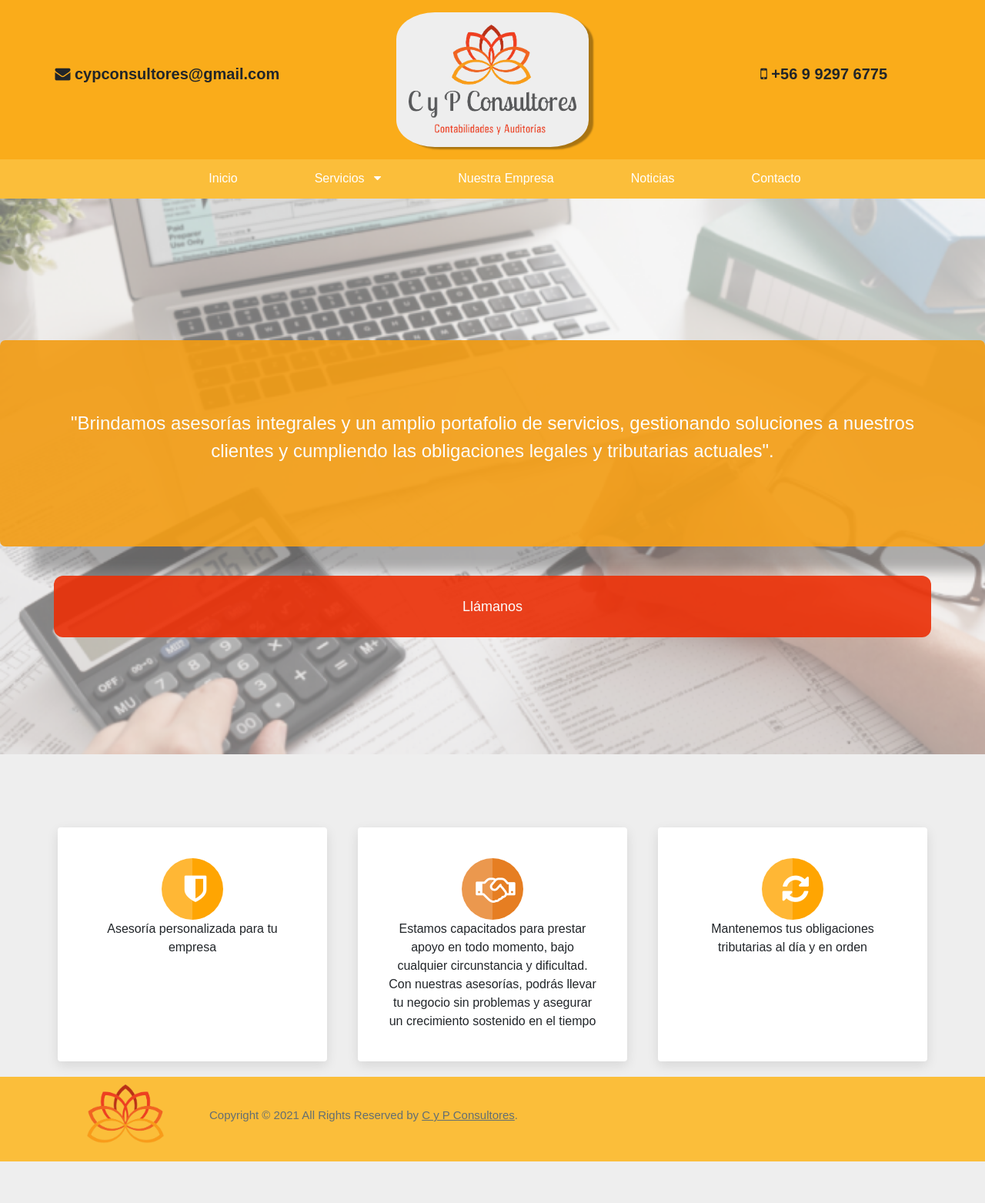
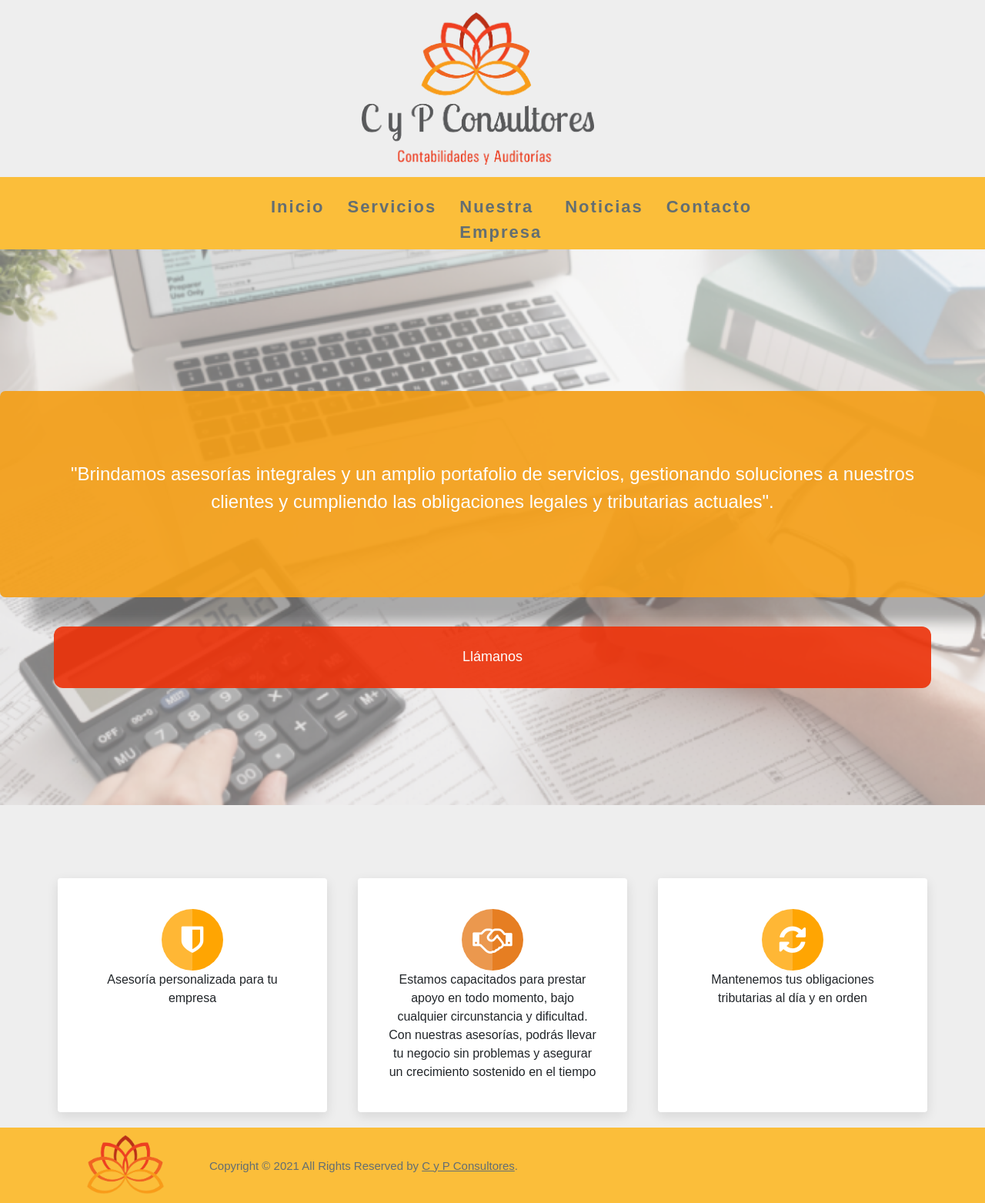
Before and after one commit to Toqui012/ContabilidadCeci, a PHP site: page / in a window 1280 px wide. Shown: the whole page at 77% size. Run offline with PHP 8.4, Linux system fonts and the light colour scheme; some libraries are stand-ins or nearby versions.

Commit message:
Revert "nuevo diseño"
This reverts commit 0698a6c9f6ec214995b36ac82cb8a4a5cf0d5ecf.

```diff
--- a/app.js
+++ b/app.js
@@ -1,3 +1,28 @@
+
+
+function navSlide() {
+    const burger = document.querySelector(".burger");
+    const nav = document.querySelector(".nav-links");
+    const navLinks = document.querySelectorAll(".nav-links li");
+
+    burger.addEventListener("click", () => {
+        //Toggle Nav
+        nav.classList.toggle("nav-active");
+
+        //Animate Links
+        navLinks.forEach((link, index) => {
+            if (link.style.animation) {
+                link.style.animation = ""
+            } else {
+                link.style.animation = `navLinkFade 0.5s ease forwards ${index / 7 + 0.5}s`;
+            }
+        });
+        //Burger Animation
+        burger.classList.toggle("toggle");
+    });
+
+}
+
 
 function caca(){
     console.log("hola")
@@ -10,66 +35,12 @@ function changeText(){
     hoverList.addEventListener("click", () => {
         colorText.style = "color: #fff";
     });
+
+
 }
 
 
-
-
-// Desktop Nav
-
-const parent = document.querySelectorAll(".drop-down");
-const nav = document.querySelector("nav");
-
-for (let i = 0; i < parent.length; i++) {
-  parent[i].addEventListener("click", function () {
-    let ddStatus = parent[i].childNodes[2].style.display;
-
-    if (ddStatus === "flex") {
-      parent[i].childNodes[2].style.display = "none";
-    } else {
-      closeAll(parent);
-      parent[i].childNodes[2].style.display = "flex";
-      parent[i].childNodes[2].style.padding = 0;
-    }
-  })
-}
-
-function closeAll(arg) {
-  for (let i = 0; i < arg.length; i++) {
-    arg[i].childNodes[2].style.display = "none";
-  }
-}
-
-document.addEventListener("click", function (e) {
-  if (!nav.contains(e.target)) {
-    closeAll(parent);
-  }
-})
-
-// Mobile Nav
-
-const mParent = document.querySelectorAll(".mobile-nav .m-drop-down");
-const mNav = document.querySelector(".mobile-nav");
-const toggleNav = document.getElementById("toggle-nav");
-
-for (let i = 0; i < mParent.length; i++) {
-  mParent[i].addEventListener("click", function () {
-    let ddStatus = mParent[i].childNodes[2].style.display;
-
-    if (ddStatus === "block") {
-      mParent[i].childNodes[2].style.display = "none";
-    } else {
-      closeAll(mParent);
-      mParent[i].childNodes[2].style.display = "block";
-    }
-  })
-}
-
-toggleNav.addEventListener("click", function () {
-  mNav.classList.toggle("open");
-  toggleNav.classList.toggle("open");
-})
-
+navSlide();
 
 
 
--- a/index.html
+++ b/index.html
@@ -11,67 +11,36 @@
     <title>Cypconsultores</title>
 </head>
 <body>
+    <div class="container">
+            <div class="row justify-content-end">
+                <div class="col-md-4 m-3 headerLogo">
+                    <img class="container-fluid" id="imgLogo" src="assets/Logo.png" alt="">
+                </div>
+                <div class="col-md-2 headerContact d-flex align-content-center flex-wrap" style="visibility: hidden;">
+                    <i class="fa fa-mobile fa-2x" aria-hidden="true"></i><p> +56 9 9297 6775</p>
+                </div>
+                <div class="col-md-2 headerContact d-flex align-content-center flex-wrap" style="visibility: hidden;">
+                    <i class="fa fa-envelope fa-1x" aria-hidden="true"></i>
+                    <p> cypconsultores@gmail.com</p>
+                </div>
 
-    <header>
-        <div class="main-heading row">
-            <div class="col-md-4 align-self-center">
-                <i class="fa fa-envelope" aria-hidden="true"></i> cypconsultores@gmail.com<p></p>
             </div>
+    </div>
 
-            <div class="col-md-4 p-3">
-                <img class="p-3" src="assets/Logo.png" id="logoNav" alt="">
-            </div>
-
-            <div class="col-md-4 align-self-center">
-                <i class="fa fa-mobile" aria-hidden="true"></i> +56 9 9297 6775<p></p>
-            </div>
+    <nav>
+        <ul class="nav-links">
+            <li><a href="index.html"><strong>Inicio</strong> </a></li>
+            <li><a href="services.html"><strong>Servicios</strong></a></li>
+            <li><a href="nuestraEmpresa.html"><strong>Nuestra Empresa</strong></a></li>
+            <li><a href="#"><strong>Noticias</strong></a></li>
+            <li><a href="#"><strong>Contacto</strong></a></li>
+        </ul>
+        <div class="burger">
+            <div class="line1"></div>
+            <div class="line2"></div>
+            <div class="line3"></div>
         </div>
-    </header>
-
-      <div class="desktop-nav">
-          <div class="d-flex justify-content-center">
-            <nav>
-                <ul>
-                    <li><a href="#">Inicio</a></li>
-                    <li class="drop-down"><a href="#">Servicios <i class="fa fa-caret-down" aria-hidden="true"></i></a>
-                        <ul>
-                            <li><a href="#">Asesorías Contables</a></li>
-                            <li><a href="#">Asesorías Tributarias</a></li>
-                            <li><a href="#">Recursos Humanos</a></li>
-                            <li><a href="#">Auditorías</a></li>
-                        </ul>
-                    </li>
-                    <li><a href="#">Nuestra Empresa</a></li>
-                    <li><a href="#">Noticias</a></li>
-                    <li><a href="#">Contacto</a></li>
-                </ul>
-            </nav>
-          </div>
-      </div>
-
-      <div id="toggle-nav">+</div>
-
-      <div class="mobile-nav">
-        <ul>
-          <li><a href="#">Home</a></li>
-          <li class="m-drop-down"><a href="#">Courses <i class="fas fa-caret-down"></i></a>
-            <ul>
-              <li><a href="#">App Dev</a></li>
-              <li><a href="#">Web Dev</a></li>
-              <li><a href="#">Unity Game Dev</a></li>
-            </ul>
-          </li>
-          <li class="m-drop-down"><a href="#">Downloads <i class="fas fa-caret-down"></i></a>
-            <ul>
-              <li><a href="#">Android</a></li>
-              <li><a href="#">iOS</a></li>
-              <li><a href="#">PS4</a></li>
-            </ul>
-          </li>
-          <li><a href="#">About</a></li>
-        </ul>
-      </div>
-
+    </nav>
 
         <div class="content-wrapper">
             <img src="assets/imagen 1.png" class="img-fluid" alt="imagenLogoCentral">
--- a/style.css
+++ b/style.css
@@ -1,157 +1,201 @@
-
 *{
     font-family: sans-serif ;
     padding: 0;
     margin: 0;
     box-sizing: border-box;
+    font-weight: lighter;
+}
+
+html{
+  overflow: hidden;
 }
 
 body{
     overflow-x: hidden;
     width: 100%;
     height: 100vh;
+    align-items: center;
+    justify-content: center;
     background: #eee !important;
 }
 
-header {
-  background:#333;
+
+/* Sección Nav */
+
+.mainHeader{
+  background-color: blue ;
 }
 
-#logoNav{
-  width: 100%;
-  max-width: 250px;
-  background: #eee;
-  border-radius: 20%;
-  box-shadow: 7px 4px 2px -1px rgba(0, 0, 0, .32);
+.mainHeader i{
+  font-size: 30px !important;
 }
 
-#contactHeader{
-  list-style: none;
+nav {
+    position: sticky;
+    top: 0;
+    width: 100%;
+    display: flex;
+    justify-content: space-around;
+    align-items: center;
+    min-height: 6vh;
+    background: #fbbe3a;
+    font-family: sans-serif;
+    z-index: 2;
 }
 
-.logo-box{
+.logo {
+    color: rgb(226, 226, 226);
+    text-transform: uppercase;
+    letter-spacing: 5px;
+    font-size: 20px;
 }
 
-.main-heading {
-  text-align: center;
-  font-size:20px;
-  font-weight:bold;
-  background-color: #faac1a !important;
-  margin: 0 !important;
+.nav-links {
+    display: flex;
+    justify-content: space-around;
+    width: 50%;
 }
 
-.desktop-nav {
-  width: 100vw;
-  height:51px;
-  background: #fbbe3a;
+
+.nav-links li {
+    list-style: none;
+    transform: translateY(1vh);
 }
 
-nav ul {
-  display: flex;
-  list-style: none;
-  z-index: 1 !important;
+.nav-links a {
+    color: #636e72;
+    text-decoration: none;
+    letter-spacing: 2px;
+    font-weight: bold;
+    font-size: 22px;
+    margin-right: 30px;
 }
 
-nav ul a {
-  padding: 13px 50px;
-  display: block;
-  text-decoration: none;
-  color:#fff;
-  background: #fbbe3a;
-  z-index: 1 !important;
+.nav-links a:hover{
+  transition: .2s;
+    color: white;
 }
 
-nav ul a:hover {
-  transition: .2s;
-  background: #ffa502;
-  color: #fff;
-  opacity: 0.95;
-}
-
-nav ul ul {
-  border: solid 1px #ffb62e;
-  width: 188px;
-  display: none;
-  position: absolute;
-  flex-direction: column;
-  box-shadow: 3px 2px 2px -1px rgba(0, 0, 0, .32);
-}
-
-nav ul ul a {
-  min-width:170px;
-}
-
-.mobile-nav {
-  display:none;
-}
-
-#toggle-nav {
-  display:none;
-}
-
-i {
-  margin-left: 8px;
-}
-
-@media(max-width:600px) {
-  .desktop-nav {
+.burger {
     display: none;
 }
 
-  #toggle-nav {
-    display:block;
-    position:fixed;
-    top:24px;
-    right:8px;
-    font-size:42px;
-    background:#eee;
-    padding: 2px 16px;
-    border-radius:50%;
-    transition: .4s;
-    cursor:pointer;
+.burger div {
+    width: 25px;
+    height: 3px;
+    background-color: rgb(226, 226, 226);
+    margin: 5px;
+    transition: all 0.3s ease;
 }
 
-  #toggle-nav.open {
-    transform: rotate(225deg);
-    color:#8f0303;
+@media screen and (max-width: 1024px) {
+    .nav-links {
+        width: 60%;
+    }
 }
 
-  .mobile-nav {
-    display: block;
-    max-height:0;
-    overflow:hidden;
-    transition: .4s ease-in-out;
+@media screen and (max-width: 768px) {
+    body {
+        overflow-x: hidden;
     }
 
-  .mobile-nav.open {
-    max-height:260px;
+    .nav-links {
+        position: fixed;
+        right: 0px;
+        height: 100%;
+        top: 0;
+        background: #fab520;
+        display: flex;
+        flex-direction: column;
+        align-items: center;
+        width: 100%;
+        transform: translateX(100%);
+        transition: transform 0.5s ease-in;
+        z-index: 3;
     }
 
-  .mobile-nav ul a {
-    display:block;
-    padding: 8px 16px;
-    text-decoration: none;
-    color:#fff;
-    background:#222;
+    .nav-links li {
+        opacity: 0;
     }
 
-  .mobile-nav ul ul  {
-    margin-left: 4px;
-    display:none;
+    .burger {
+        display: block;
+        cursor: pointer;
+        z-index: 3;
+        transform: translateX(18vh);
+    }
 }
 
-  .mobile-nav ul ul a {
-    background:#111;
+.nav-active {
+        transform: translateX(0%);
+}
+
+@keyframes navLinkFade {
+    from {
+        opacity: 0;
+        transform: translateX(50px);
+    }
+    to {
+        opacity: 1;
+        transform: translateX(0);
+    }
+}
+
+.toggle .line1 {
+    transform: rotate(-45deg) translate(-5px, 6px);
+}
+
+.toggle .line2 {
+    opacity: 0;
+}
+
+.toggle .line3 {
+    transform: rotate(45deg) translate(-5px, -6px);
+}
+
+
+/* Sección Nav End */
+
+
+.objeto:hover{
+    transition: 0.2s;
+}
+
+.nav-item{
+    font-size: 18px;
+}
+
+
+
+#imgLogo{
+    width: 100%;
+    max-width: 350px;
+
+}
+
+@media screen and (max-width: 1024px){
+
+    .headerLogo{
+      transform: translateX(0);
+    }
+
+    #imgLogo{
+        width: 100%;
+        max-width: 250px;
+        transform: translateX(10vh) !important;
     }
 }
 
 
+.contenedorEncabezado{
+    background: linear-gradient(-120deg, #c0392b,#f1c40f,#c0392b);
+}
 
 .content-wrapper{
     width: 100%;
     padding: 0;
     margin: 0;
-    max-width: 100%;
+
 }
 
 @media screen and (max-width: 1024px) {
@@ -159,7 +203,7 @@ i {
     .content-wrapper{
         width: 100%;
         margin: 0px 2.5% 0% 2.5%;
-        transform: translateX(-1.2vh);
+        transform: translateX(-1vh);
         margin-top: 0vh;
     }
 }
@@ -572,6 +616,85 @@ i {
 
 /* End Code Card */
 
+/* Code List */
+  /* .wrapper-list{
+    padding: 40px;
+    background-color: #182b2c;
+    background: #fff;
+    box-shadow: 0 15px 25px rgba(0, 0, 0, 0.4);
+  }
+
+  .wrapper-list h2{
+    color: #95a5a6;
+    margin-bottom: 10px;
+    display: inline-block;
+    font-weight: 500;
+    border-bottom: 2px solid #fff;
+  }
+
+  .wrapper-list ul{
+    position: relative;
+  }
+
+  .wrapper-list ul li{
+    position: relative;
+    list-style: none;
+    display: table;
+    margin: 10px 0;
+    padding-left: 34px;
+    padding-right: 5px;
+  }
+
+  .wrapper-list ul li::before{
+    content: '';
+    position: absolute;
+    top: 0;
+    left: 0;
+    width: 34px;
+    height: 34px;
+    background: transparent;
+    border-radius: 34px;
+    transition: background 0.5s, width 0.5s;
+    transition-delay: 0.5s,0s;
+    border: 2px solid #e67e22;
+    box-sizing: border-box;
+  }
+
+  .wrapper-list ul li::after{
+    content: '';
+    position: absolute;
+    top: 13px;
+    left: 12px;
+    width: 6px;
+    height: 6px;
+    border-top: 2px solid #fff;
+    border-right: 2px solid #fff;
+    transform: rotate(45deg);
+    transition: 0.5s;
+    transition-delay: 0s;
+  }
+
+  .wrapper-list ul li:hover::after{
+    left: 24px;
+    transition-delay: 0.5s;
+    transform: rotate(45deg) scale(1.5);
+  }
+
+  .wrapper-list ul li:hover::before{
+    width: 100%;
+    background: #e67e22;
+    transition-delay: 0s, 0.5s;
+  }
+
+  .wrapper-list ul li p{
+    position: relative;
+    padding: 5px 10px;
+    color: #636e72;
+  } */
+
+
+/* End Code List */
+
 /* Code My business */
 .wrapper-history{
   background-color: #dfe6e9;
```
Lines whose indentation alone changed are shown as unchanged.
